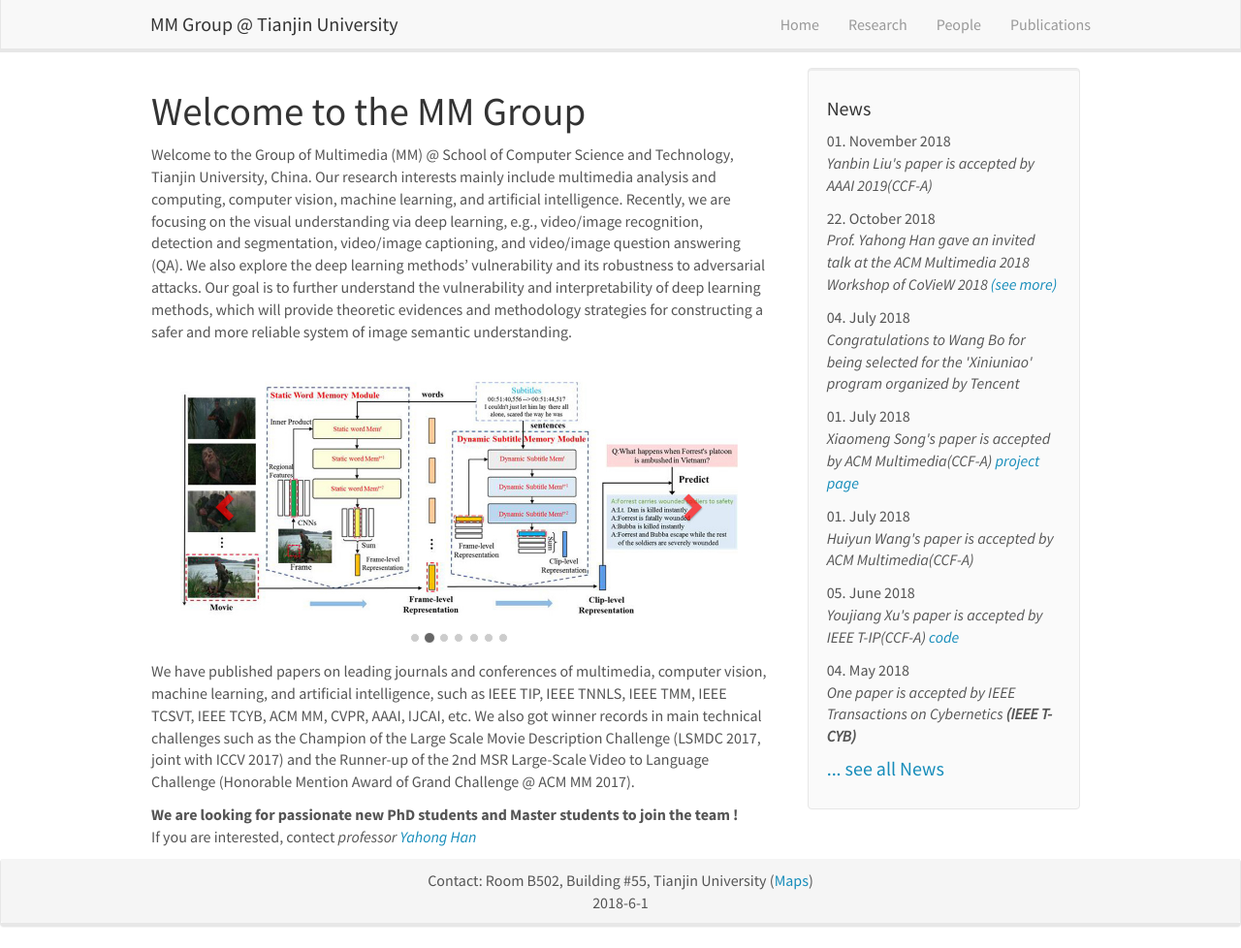
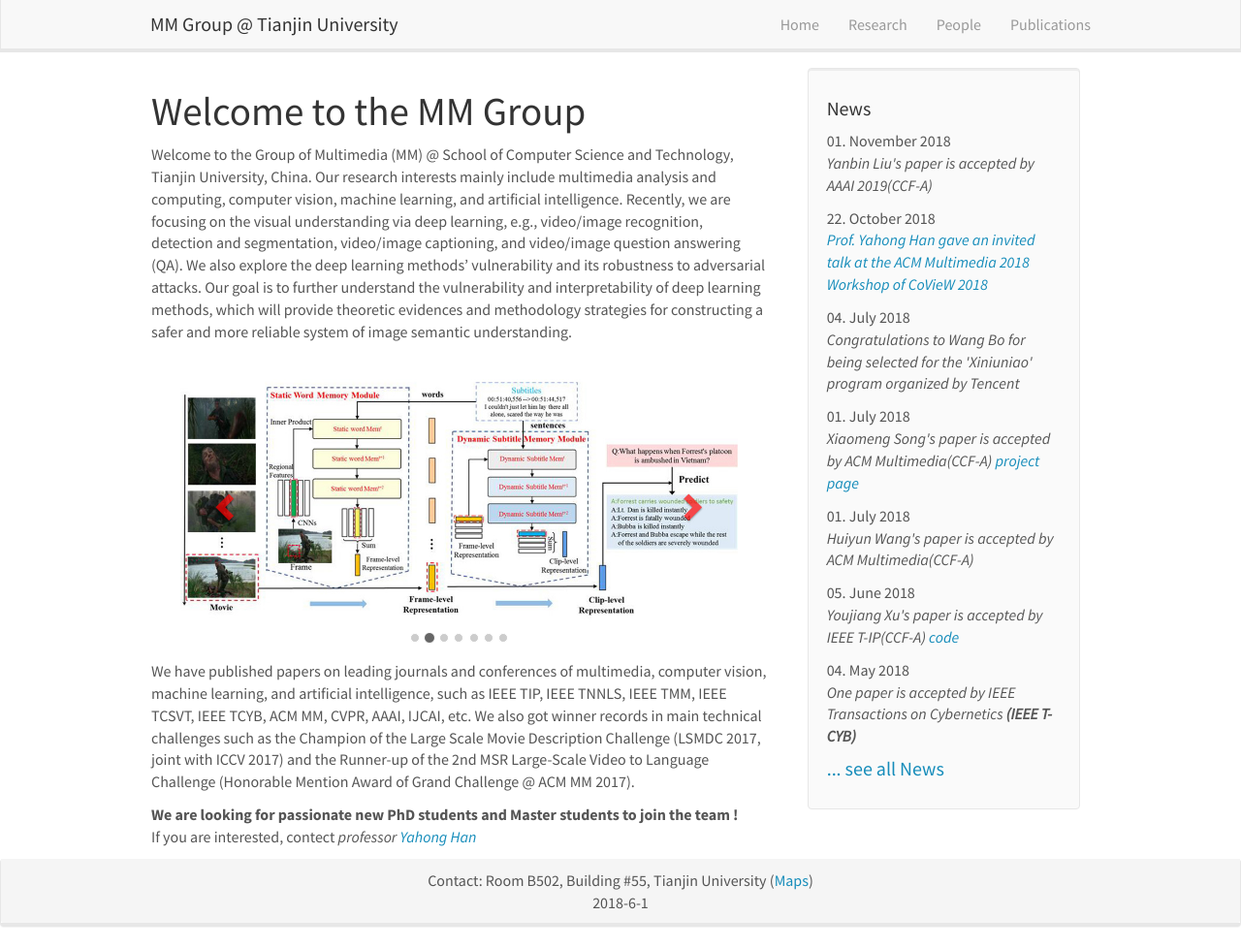
Before and after one commit to tjumm/tjumm.github.io, a Jekyll site: the page built from _pages/home.md, in a window 1280 px wide and 978 px high. Shown: the whole window at 97% size. Built offline with Jekyll 4.4.1, drawn with Linux system fonts in a browser that asks for light colours.

Commit message:
fix hyhnews

```diff
--- a/_data/news.yml
+++ b/_data/news.yml
@@ -2,7 +2,7 @@
   headline: "Yanbin Liu's paper is accepted by AAAI 2019(CCF-A)"
 
 - date: 22. October 2018
-  headline: "Prof. Yahong Han gave an invited talk at the ACM Multimedia 2018 Workshop of CoVieW 2018 <a href='/picnews/p1.html'> (see more)</a>"
+  headline: "<a href='/picnews/p1.html'>Prof. Yahong Han gave an invited talk at the ACM Multimedia 2018 Workshop of CoVieW 2018</a>"
 
 - date: 04. July 2018
   headline: "Congratulations to Wang Bo for being selected for the 'Xiniuniao' program organized by Tencent"
```
